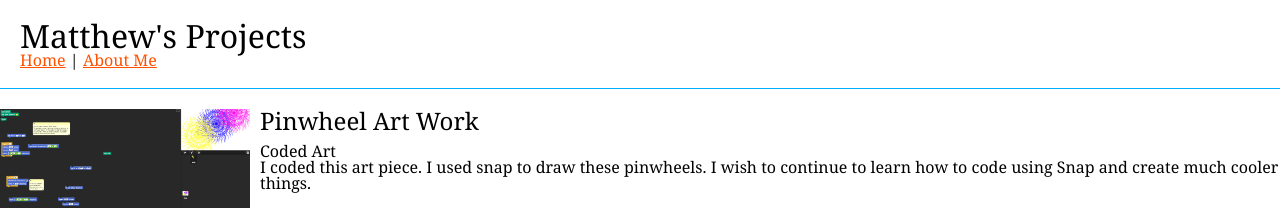
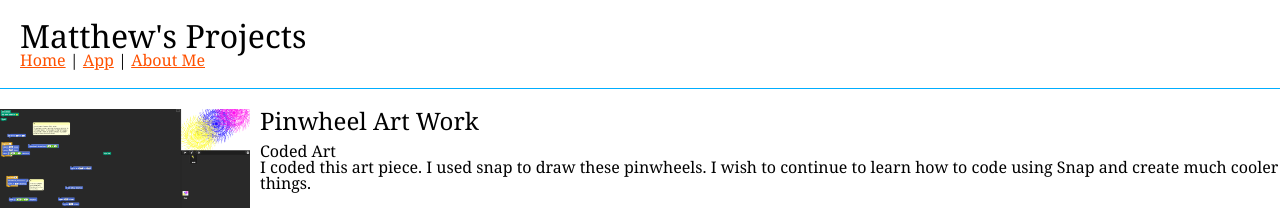
Before and after one commit to MatthewLee117/APCS-MATTHEWL, a plain HTML site: page index.html in a window 1280 px wide. Shown: the top 208 px of the page. Drawn offline with Linux system fonts and the light colour scheme.

Commit message:
Update index.html

```diff
--- a/index.html
+++ b/index.html
@@ -16,7 +16,8 @@
 			<ul>
 				<li><a href="index.html">Home</a></li>
 				<li>|</li>
-
+<li><a href="https://snap.berkeley.edu/snap/snap.html#present:Username=inho24&ProjectName=clothing%20project">App</a></li>
+				<li>|</li>
 				<li><a href="aboutme.html">About Me</a></li>
 			</ul>
 		</nav>
```
